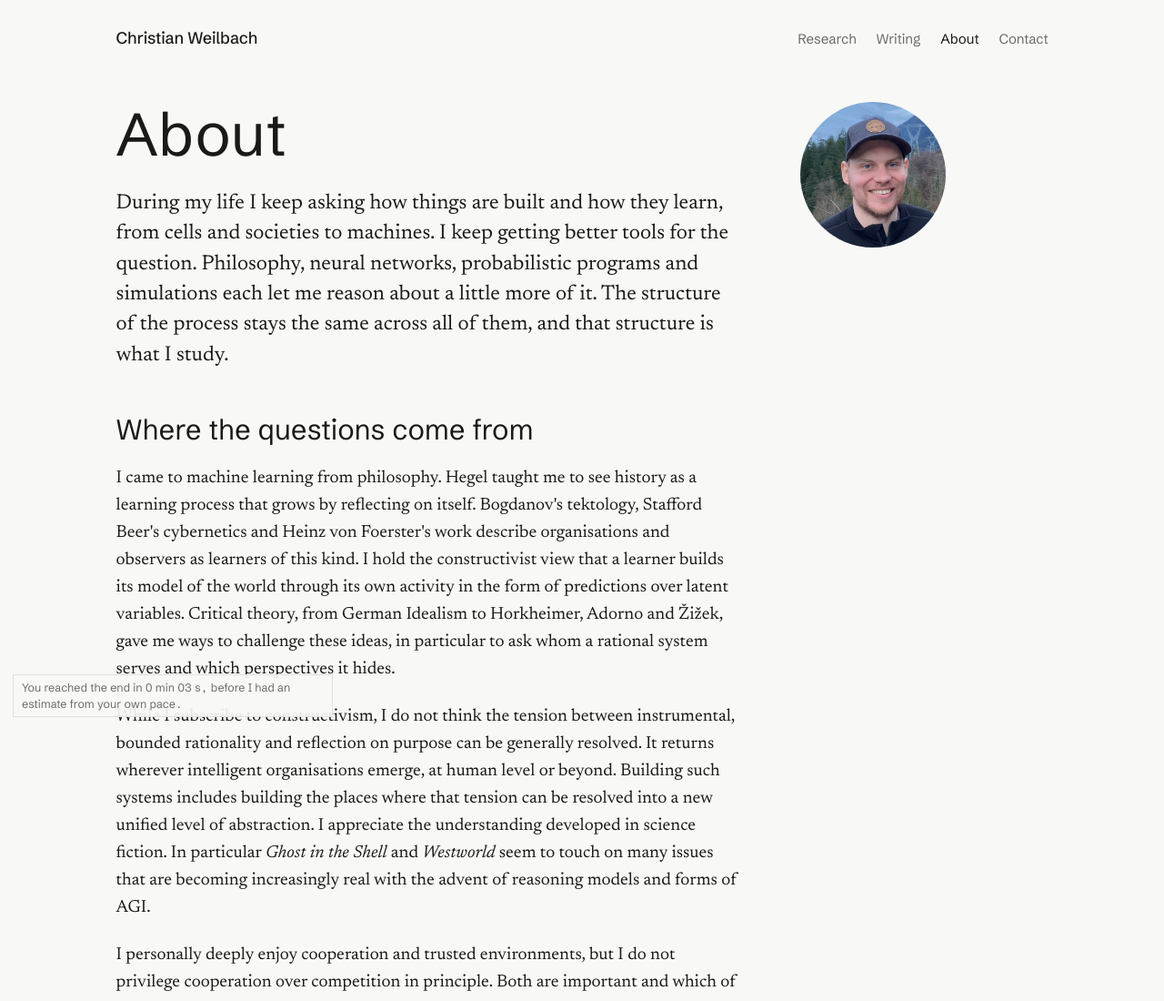
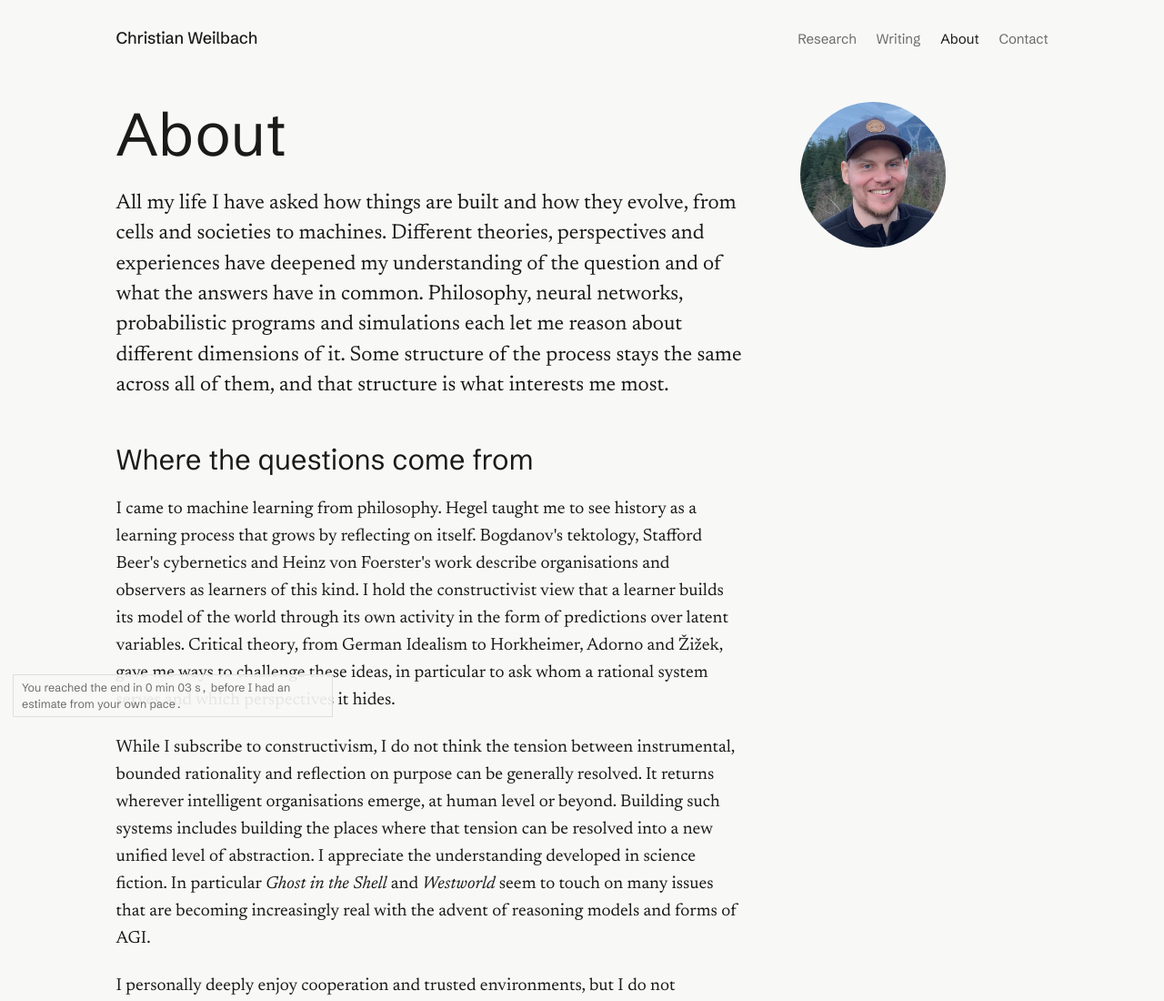
Before and after one commit to whilo/christian-site, an Astro site: page /about in a window 1280 px wide. Shown: the top 1100 px of the page at 91% size. Built offline with nearby package versions, Linux system fonts and the light colour scheme; Astro itself is replaced by a stand-in of ours.

Commit message:
Rewrite the About opening

```diff
--- a/src/pages/about.astro
+++ b/src/pages/about.astro
@@ -9,9 +9,11 @@ import { thesis } from '../data/research';
       <h1>About</h1>
 
       <p class="lede">
-        During my life I keep asking how things are built and how they learn, from cells and societies to machines. I keep getting better tools for the
-        question. Philosophy, neural networks, probabilistic programs and simulations each let me reason about a little
-        more of it. The structure of the process stays the same across all of them, and that structure is what I study.
+        All my life I have asked how things are built and how they evolve, from cells and societies to machines. Different
+        theories, perspectives and experiences have deepened my understanding of the question and of what the answers have
+        in common. Philosophy, neural networks, probabilistic programs and simulations each let me reason about different
+        dimensions of it. Some structure of the process stays the same across all of them, and that structure is what
+        interests me most.
       </p>
 
       <h2>Where the questions come from</h2>
```
